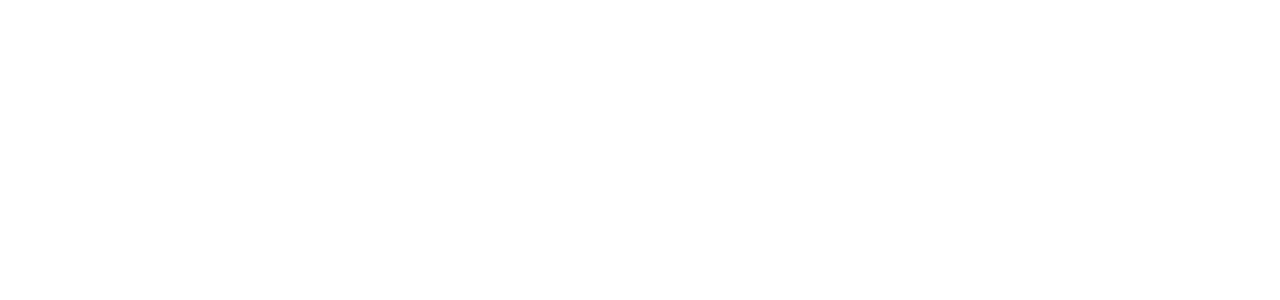
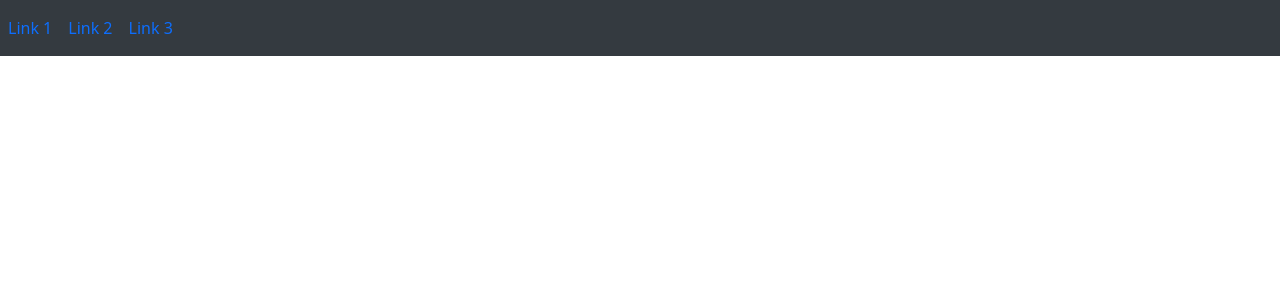
Before and after one commit to etlon/sc-fulda-website, a PHP site: page / in a window 1280 px wide. Before the commit the part shown is empty. Shown: the top 300 px of the page. Run offline with PHP 8.4, Linux system fonts and the light colour scheme.

Commit message:
Added example bootstrap

```diff
--- a/index.php
+++ b/index.php
@@ -12,7 +12,22 @@
   </head>
   <body>
 
+    <nav class="navbar navbar-expand-sm bg-dark">
 
+  <!-- Links -->
+  <ul class="navbar-nav">
+    <li class="nav-item">
+      <a class="nav-link" href="#">Link 1</a>
+    </li>
+    <li class="nav-item">
+      <a class="nav-link" href="#">Link 2</a>
+    </li>
+    <li class="nav-item">
+      <a class="nav-link" href="#">Link 3</a>
+    </li>
+  </ul>
+
+</nav>
 
 
 
```
